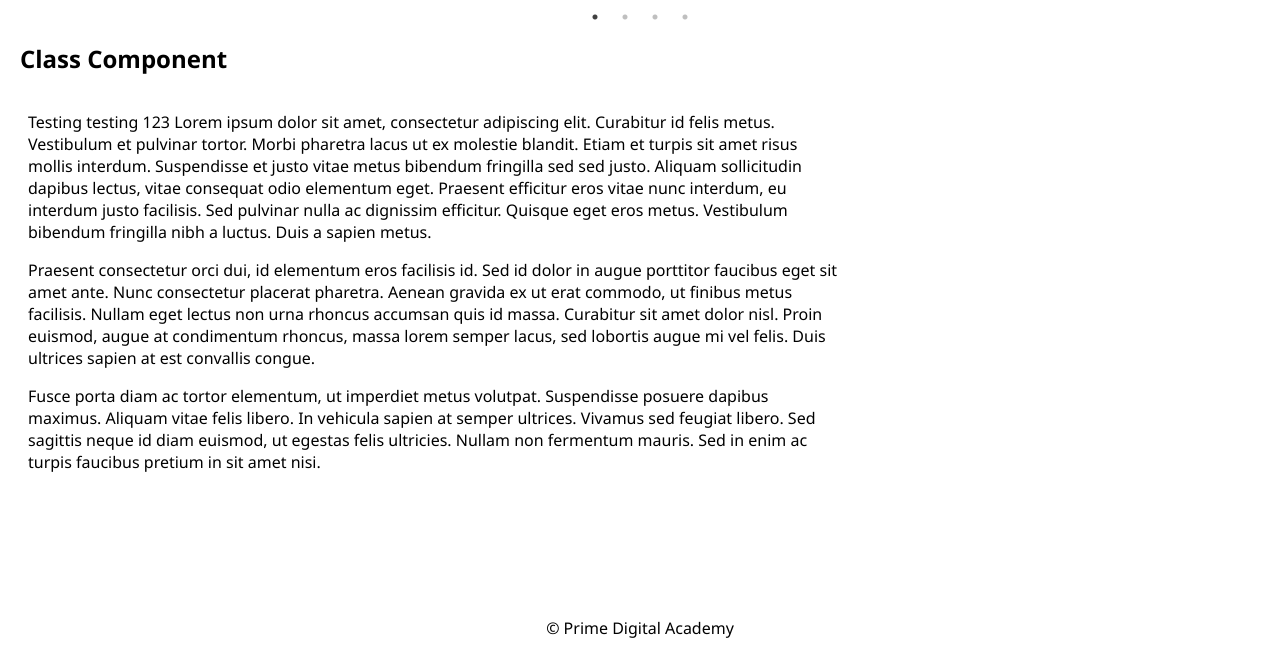
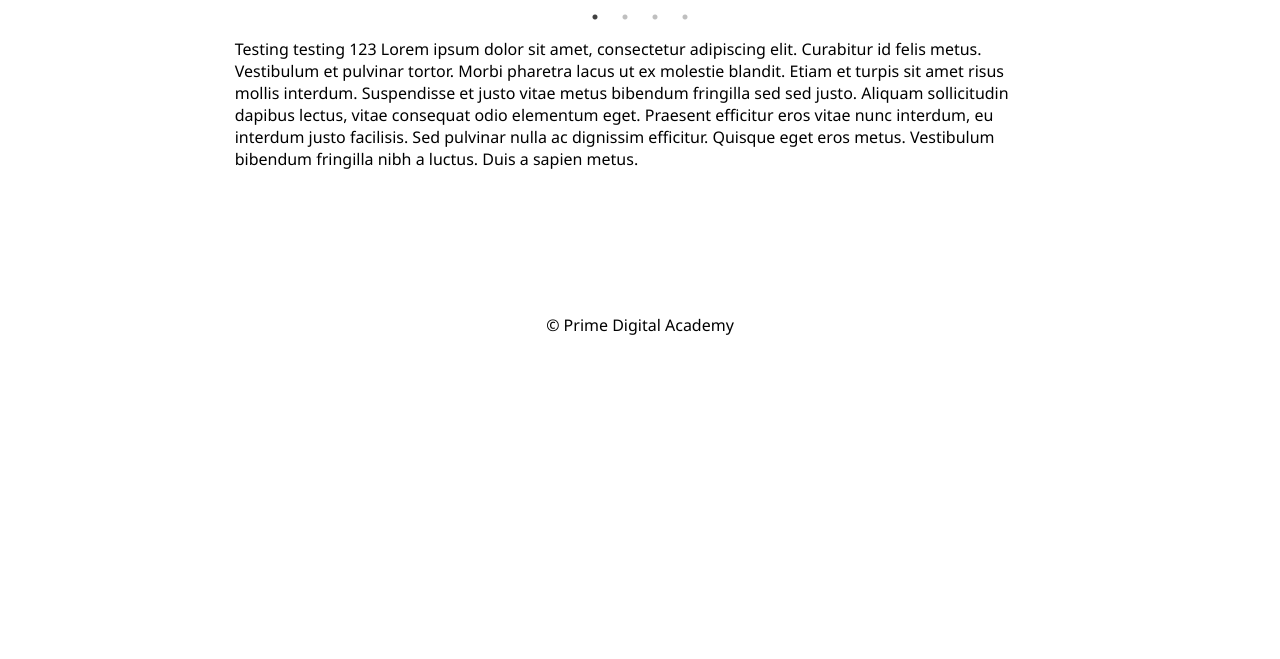
Before and after one commit to touyeexiong/smokin-ninja, a React app: page /#/home in a window 1280 px wide. Shown: the part 362-1021 px from the top of the page. After the commit the page ends 800 px from the top, so only its background shows below. Built offline with nearby package versions, Linux system fonts and the light colour scheme; no server answers.

Commit message:
centered grids, need to add menu button along with social media footer

```diff
--- a/src/components/LandingPage/LandingPage.css
+++ b/src/components/LandingPage/LandingPage.css
@@ -11,12 +11,15 @@ Grid
   /* defaults to 'flex-start' */
   justify-content: flex-start;
   align-items: flex-start;
+
 }
 
 .grid-col {
   flex: 0 0 auto;
   padding: 0 0.5rem 0.5rem;
   box-sizing: border-box;
+  margin-left: auto;
+  margin-right: auto;
 }
 
 .grid-col_1 {
--- a/src/components/LandingPage/LandingPage.js
+++ b/src/components/LandingPage/LandingPage.js
@@ -50,9 +50,6 @@ class LandingPage extends Component {
           </Grid>
         </div>
       <div className="container">
-
-        <h2>{this.state.heading}</h2>
-
         <div className="grid">
           <div className="grid-col grid-col_8">
             <p>
@@ -67,27 +64,6 @@ class LandingPage extends Component {
               dignissim efficitur. Quisque eget eros metus. Vestibulum bibendum
               fringilla nibh a luctus. Duis a sapien metus.
             </p>
-
-            <p>
-              Praesent consectetur orci dui, id elementum eros facilisis id. Sed
-              id dolor in augue porttitor faucibus eget sit amet ante. Nunc
-              consectetur placerat pharetra. Aenean gravida ex ut erat commodo,
-              ut finibus metus facilisis. Nullam eget lectus non urna rhoncus
-              accumsan quis id massa. Curabitur sit amet dolor nisl. Proin
-              euismod, augue at condimentum rhoncus, massa lorem semper lacus,
-              sed lobortis augue mi vel felis. Duis ultrices sapien at est
-              convallis congue.
-            </p>
-
-            <p>
-              Fusce porta diam ac tortor elementum, ut imperdiet metus volutpat.
-              Suspendisse posuere dapibus maximus. Aliquam vitae felis libero.
-              In vehicula sapien at semper ultrices. Vivamus sed feugiat libero.
-              Sed sagittis neque id diam euismod, ut egestas felis ultricies.
-              Nullam non fermentum mauris. Sed in enim ac turpis faucibus
-              pretium in sit amet nisi.
-            </p>
-
           </div>
         </div>
       </div>
```
